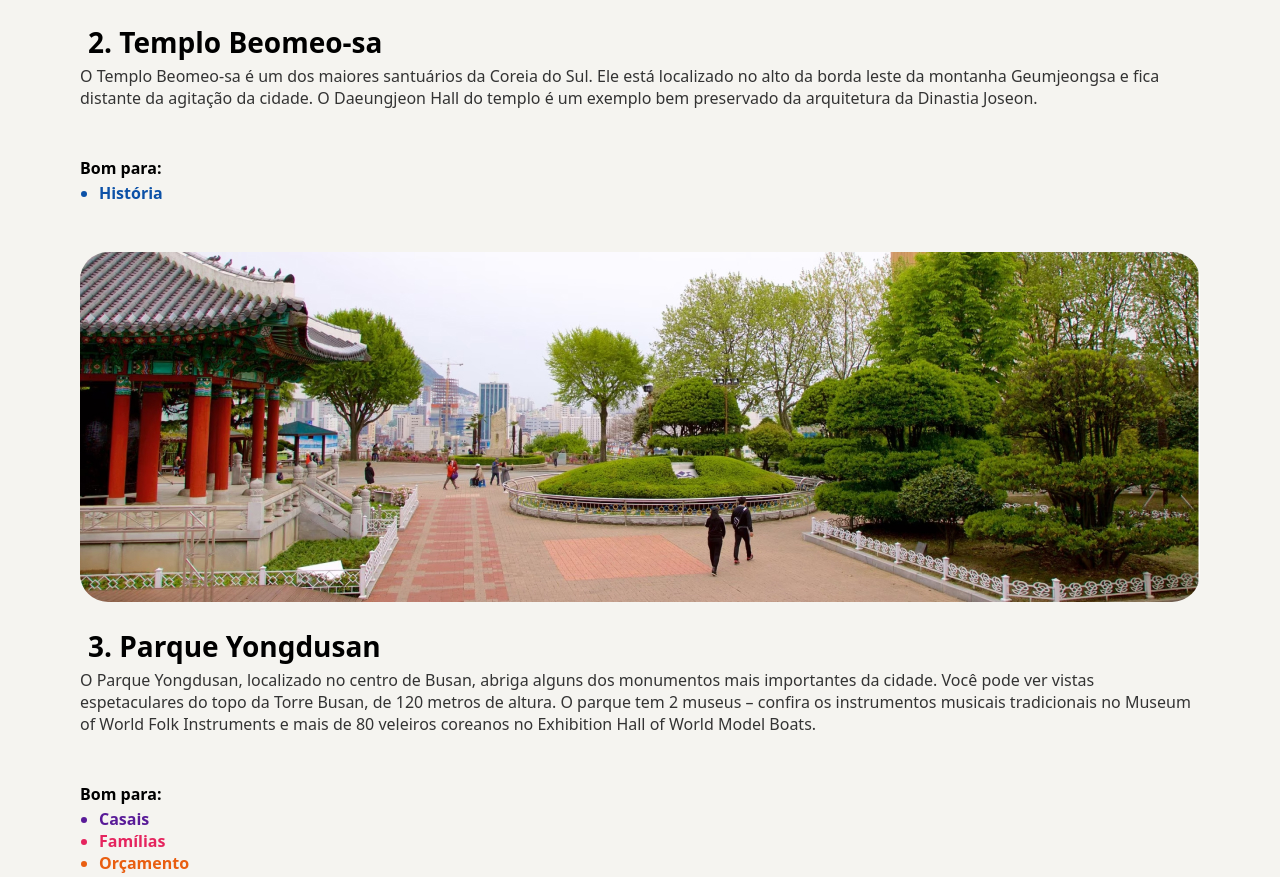
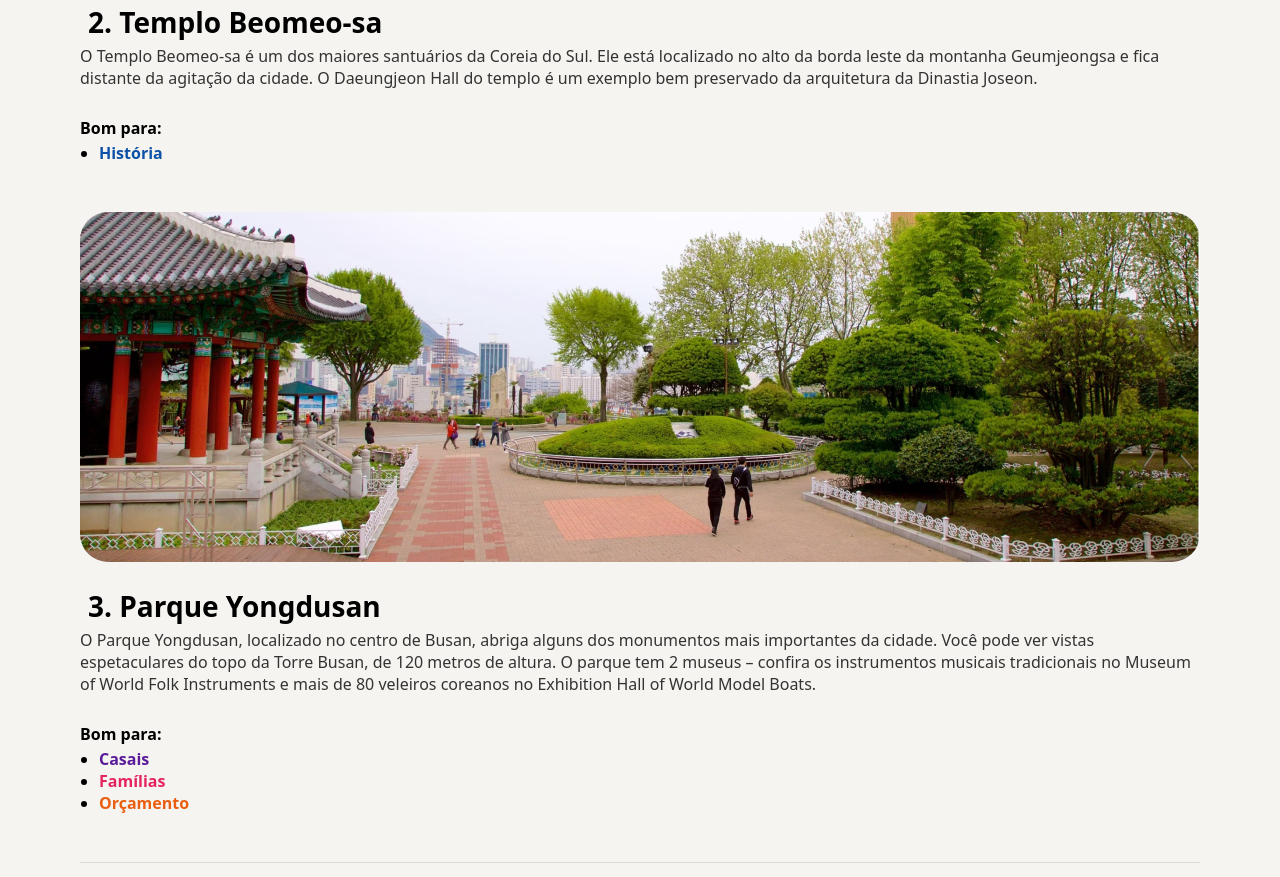
Before and after one commit to tiagoferreira-st/Local-turistico, a plain HTML site: page index.html in a window 1280 px wide. Shown: the part 2212-3089 px from the top of the page. Drawn offline with Linux system fonts and the light colour scheme.

Commit message:
Ajuste no marcador
Feito alteração no arquivo index.html, inserindo a tag <span></span> para manter a cor do marcador padrão preto.
Por último alterei o distanciamento do id="card" diminuindo o espaçamento.

```diff
--- a/index.html
+++ b/index.html
@@ -34,7 +34,7 @@
           <p>O Templo Haedong Yonggungsa é um templo budista localizado no extremo nordeste de Busan. Construído em 1376, é um dos poucos templos na Coreia construídos à beira-mar – você pode desfrutar de vistas do Mar do Leste de um lado e de belas montanhas do outro.
           <div id="card">Bom para:</div>
           <ul>
-            <li id="li-blue">História</li>
+            <li><span id="li-blue">História</span></li>
           </ul>
           </p>
           <img src="assets/Templo Beomeo-sa.jpg" alt="Imagem do Templo Beomeo-sa, com uma vista de baixo para cima, e atrás do templo uma grande serra">
@@ -42,7 +42,7 @@
           <p>O Templo Beomeo-sa é um dos maiores santuários da Coreia do Sul. Ele está localizado no alto da borda leste da montanha Geumjeongsa e fica distante da agitação da cidade. O Daeungjeon Hall do templo é um exemplo bem preservado da arquitetura da Dinastia Joseon.
           <div id="card">Bom para:</div>
           <ul>
-            <li id="li-blue">História</li>
+            <li><span id="li-blue">História</span></li>
           </ul>
           </p>
           <img src="assets/Parque Yongdusan.jpg" alt="Imagem do Parque Yongdusan, a onde tem um templo com detalhes em vermelho e fica de frente com um bosque e entre eles um bosque elevado em formato de círculo">
@@ -50,9 +50,9 @@
           <p>O Parque Yongdusan, localizado no centro de Busan, abriga alguns dos monumentos mais importantes da cidade. Você pode ver vistas espetaculares do topo da Torre Busan, de 120 metros de altura. O parque tem 2 museus – confira os instrumentos musicais tradicionais no Museum of World Folk Instruments e mais de 80 veleiros coreanos no Exhibition Hall of World Model Boats.
             <div id="card">Bom para:</div>
             <ul>
-              <li id="li-purple">Casais</li>
-              <li id="li-pink">Famílias</li>
-              <li id="li-orange">Orçamento</li>
+              <li><span id="li-purple">Casais</span></li>
+              <li><span id="li-pink">Famílias</span></li>
+              <li><span id="li-orange">Orçamento</span></li>
             </ul>
           </p>
           <div id="divider"></div>
--- a/style.css
+++ b/style.css
@@ -58,7 +58,8 @@ p {
 }
 
 #card {
-  font-weight: bold
+  font-weight: bold;
+  margin-top: -20px;
 }
 
 #description {
```
